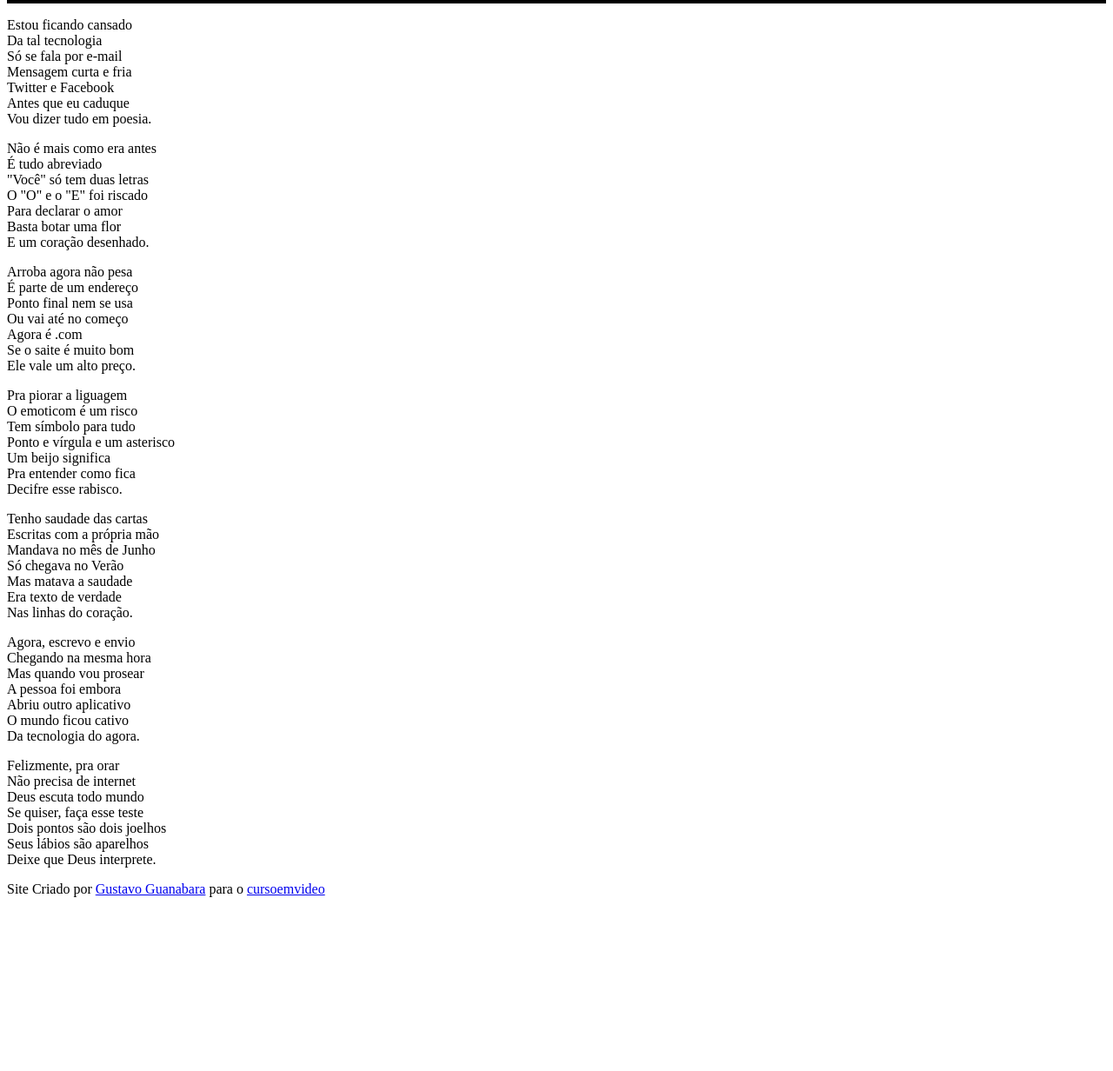
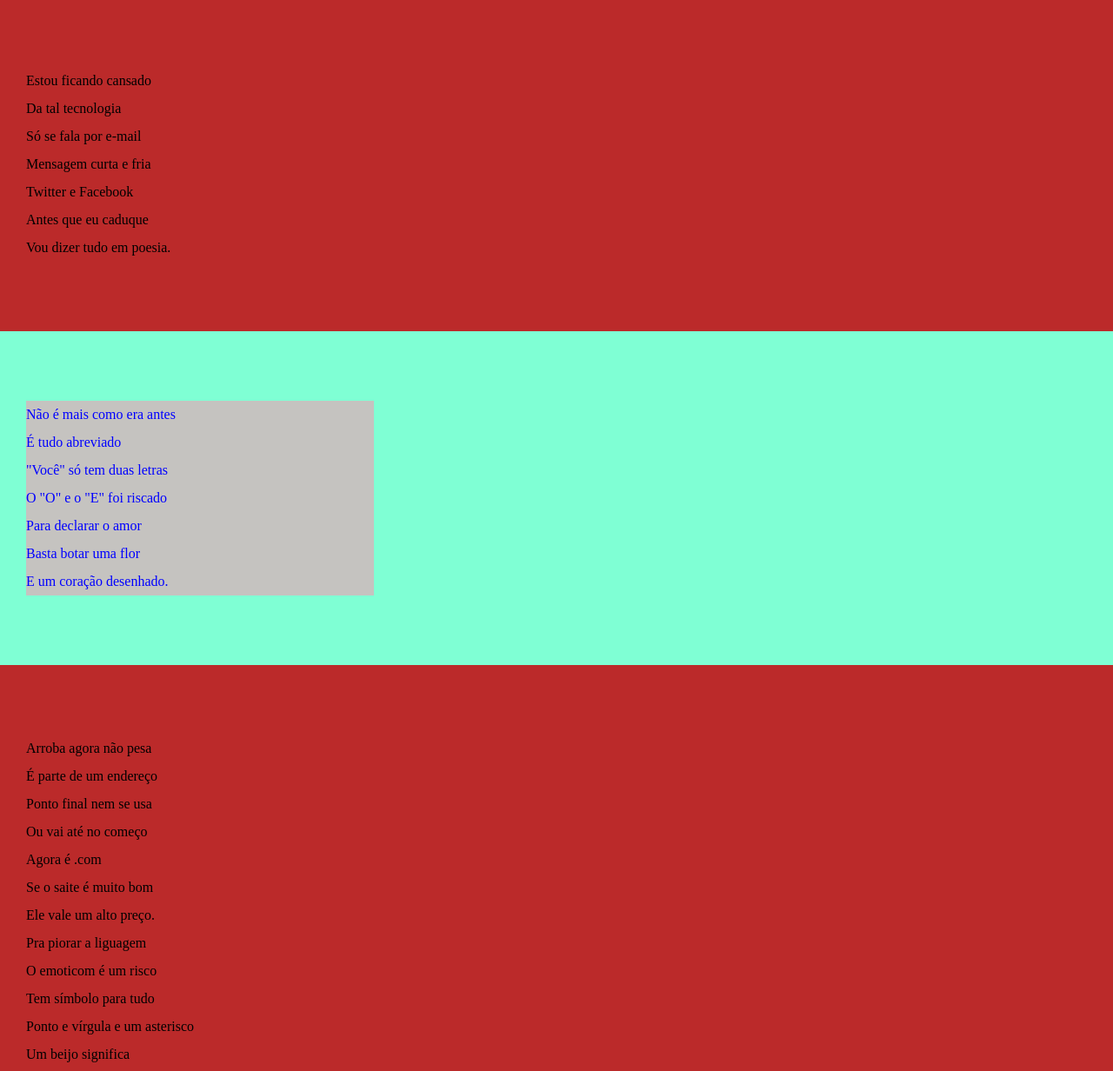
Before and after one commit to Arlanreis/Estudos, a plain HTML site: page Testes/Desafio012/index.html in a window 1280 px wide. Shown: the part 158-1390 px from the top of the page at 87% size. Before the commit the page ends 1206 px from the top, so only its background shows below. Drawn offline with Linux system fonts and the light colour scheme.

Commit message:
Atualizei o Estilo

```diff
--- a/Testes/Desafio012/index.html
+++ b/Testes/Desafio012/index.html
@@ -13,7 +13,7 @@
 
         </header>
 
-            <section>
+            <section class="normal">
                 <p>
                     Estou ficando cansado <br>
                     Da tal tecnologia <br>
@@ -25,7 +25,7 @@
                 </p>
             </section>
 
-        <section>
+        <section class="imagem">
             <p>
                 Não é mais como era antes<br>
                 É tudo abreviado<br>
@@ -37,7 +37,7 @@
             </p>
         </section>
 
-        <section>
+        <section class="normal">
             <p>
                 Arroba agora não pesa<br>
                 É parte de um endereço<br>
@@ -59,7 +59,7 @@
             </p>
         </section>
 
-        <section>
+        <section class="imagem">
             <p>
                 Tenho saudade das cartas<br>
                 Escritas com a própria mão<br>
@@ -71,7 +71,7 @@
             </p>
         </section>
 
-            <section>
+            <section class="normal">
                 <p>
                     Agora, escrevo e envio<br>
                     Chegando na mesma hora<br>
--- a/Testes/Desafio012/style.css
+++ b/Testes/Desafio012/style.css
@@ -1,10 +1,59 @@
 @charset "UTF-8";
+
+*{
+    margin: 0px;
+    padding: 0px;
+}
+html, body {
+    min-height: 100%;
+    background-color: darkcyan;
+}
 
 header{
     background-color: black;
     color: white;
-    padding: 20px;
     text-align: center;
 
+}
+header > h1 {
+    padding-top: 50px;
+    font-variant: small-caps;
 
 }
+header > p {
+    padding-bottom: 50px;
+}
+a{
+    color: white;
+    text-decoration: none;
+    font-weight: bolder;
+}
+a:hover{
+    text-decoration: underline;
+}
+section{
+    padding-top: 10vh;
+    padding-bottom: 10vh;
+    line-height:  2em;
+    padding-left: 30px;
+}
+section.normal {
+    background-color: rgb(187, 42, 42);
+    color: black;
+}
+section.imagem {
+    background-color: aquamarine;
+    color: blue;
+
+}
+section.imagem > p {
+    width: 400px;
+    background-color: rgb(197, 195, 192);
+
+}
+footer{
+    background-color: black;
+    text-align: center;
+    color: white;
+    padding: 10px;
+}
```
